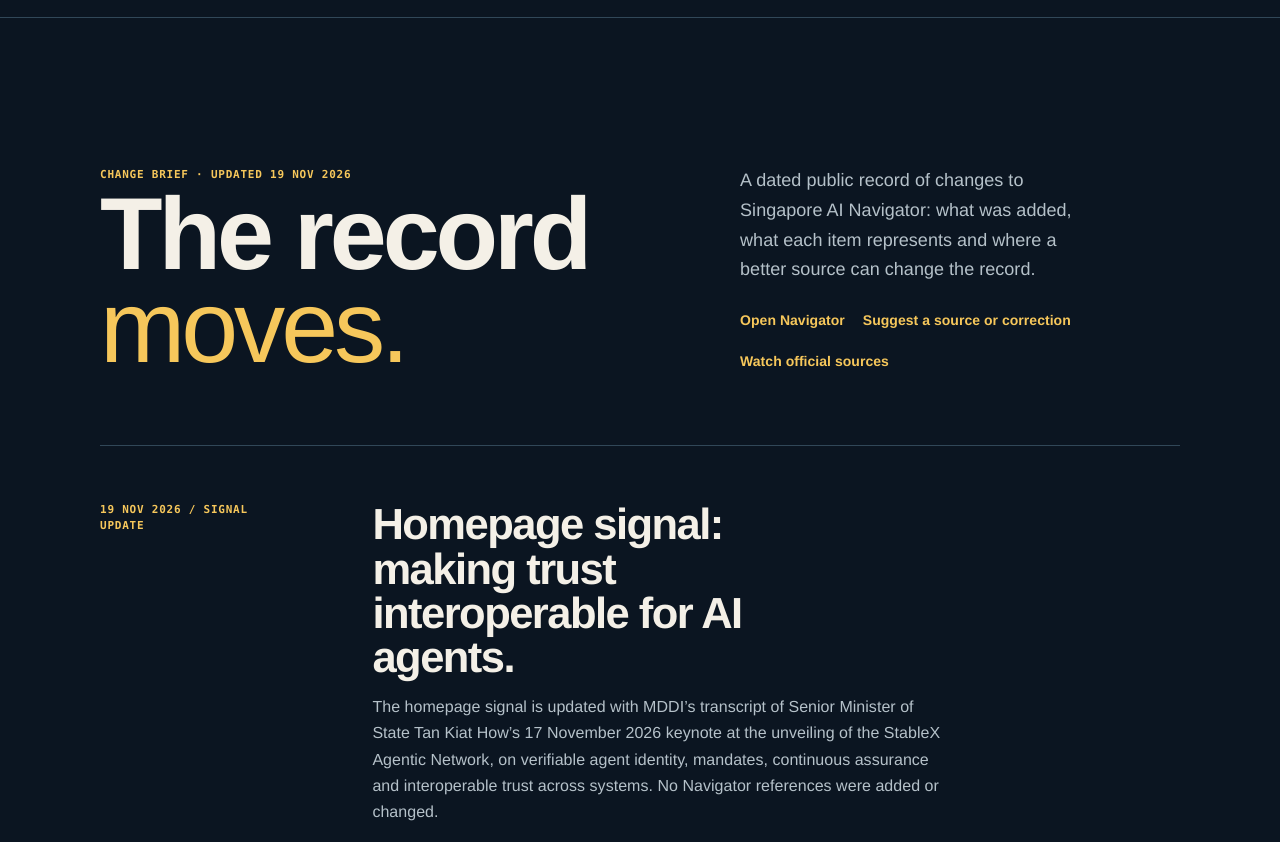
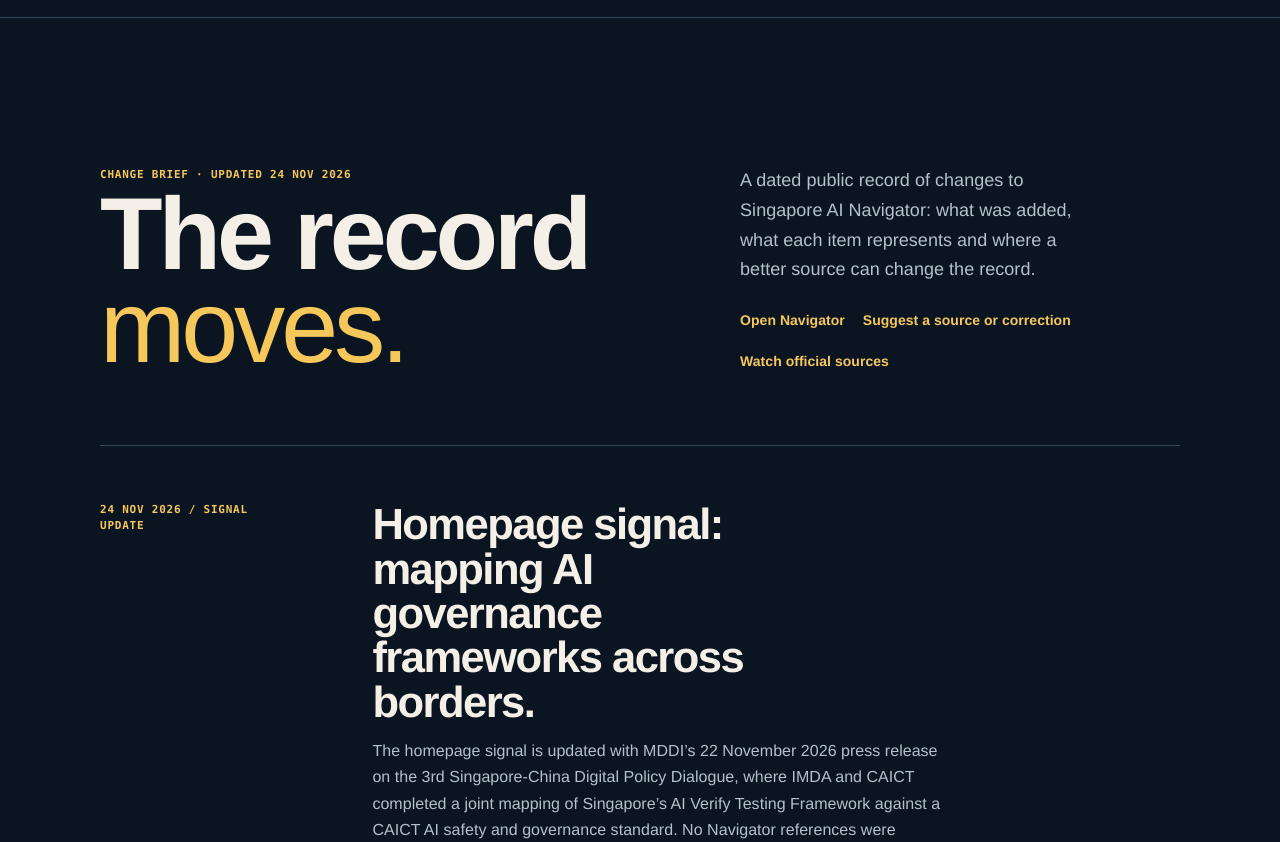
Before and after one commit to jtsgai/superintelligencesg-com, a plain HTML site: page changelog.html in a window 1280 px wide. Shown: the part 90-932 px from the top of the page. Drawn offline with Linux system fonts and the light colour scheme; no server answers.

Commit message:
Homepage signal: mapping AI governance frameworks across borders (MDDI 22 Nov 2026) + Change Brief

```diff
--- a/changelog.html
+++ b/changelog.html
@@ -15,8 +15,9 @@
 </head>
 <body id="top"><nav class="sisg-eco" aria-label="Superintelligence SG sites"><span class="sisg-eco__label">Singapore's open SI ecosystem</span><ul class="sisg-eco__list"><li><a href="https://superintelligencesg.si">Gateway<span>.si</span></a></li><li><a href="https://superintelligencesg.com" aria-current="page">Navigator<span>.com</span></a></li><li><a href="https://superintelligencesg.org">Commons<span>.org</span></a></li><li><a href="https://superintelligencesg.ai">Lab<span>.ai</span></a></li></ul></nav>
   <header class="header"><a class="brand" href="https://superintelligencesg.com" aria-label="Superintelligence SG home"><img class="brand-logo" src="assets/logo-com.svg" alt="Superintelligence SG Navigator logo">SUPERINTELLIGENCE SG <span class="domain">.COM</span></a><nav class="nav" aria-label="Site navigation"><a href="https://superintelligencesg.com">Home</a><a href="https://superintelligencesg.ai">Lab</a><a href="https://superintelligencesg.org">Commons</a><a href="about.html">About</a></nav></header>
-  <main><div class="shell"><section class="lede"><div><time class="issue" datetime="2026-11-19">Change Brief · Updated 19 Nov 2026</time><h1>The record <strong>moves.</strong></h1></div><div><p>A dated public record of changes to Singapore AI Navigator: what was added, what each item represents and where a better source can change the record.</p><div class="issue-links"><a href="directory.html">Open Navigator</a><a href="source-desk.html">Suggest a source or correction</a><a href="source-radar.html">Watch official sources</a></div></div></section>
+  <main><div class="shell"><section class="lede"><div><time class="issue" datetime="2026-11-24">Change Brief · Updated 24 Nov 2026</time><h1>The record <strong>moves.</strong></h1></div><div><p>A dated public record of changes to Singapore AI Navigator: what was added, what each item represents and where a better source can change the record.</p><div class="issue-links"><a href="directory.html">Open Navigator</a><a href="source-desk.html">Suggest a source or correction</a><a href="source-radar.html">Watch official sources</a></div></div></section>
   <section class="brief" aria-label="Change Brief entries">
+    <article class="entry"><time class="date" datetime="2026-11-24">24 Nov 2026 / Signal update</time><div><h2>Homepage signal: mapping AI governance frameworks across borders.</h2><p>The homepage signal is updated with MDDI’s 22 November 2026 press release on the 3rd Singapore-China Digital Policy Dialogue, where IMDA and CAICT completed a joint mapping of Singapore’s AI Verify Testing Framework against a CAICT AI safety and governance standard. No Navigator references were added or changed.</p><div class="evidence-line"><span>Official source linked</span><span>Review date visible</span></div><p><a href="index.html#october-signal">Read the homepage signal ↗</a> · <a href="https://www.mddi.gov.sg/newsroom/singapore-and-china-advance-digital-cooperation-at-3rd-singapore-china-digital-policy-dialogue/">Read the MDDI press release ↗</a></p></div></article>
     <article class="entry"><time class="date" datetime="2026-11-19">19 Nov 2026 / Signal update</time><div><h2>Homepage signal: making trust interoperable for AI agents.</h2><p>The homepage signal is updated with MDDI’s transcript of Senior Minister of State Tan Kiat How’s 17 November 2026 keynote at the unveiling of the StableX Agentic Network, on verifiable agent identity, mandates, continuous assurance and interoperable trust across systems. No Navigator references were added or changed.</p><div class="evidence-line"><span>Official source linked</span><span>Review date visible</span></div><p><a href="index.html#october-signal">Read the homepage signal ↗</a> · <a href="https://www.mddi.gov.sg/newsroom/keynote-address-by-sms-tan-kiat-how-at-the-unveiling-of-stablex-agentic-network/">Read the MDDI keynote ↗</a></p></div></article>
     <article class="entry"><time class="date" datetime="2026-11-16">16 Nov 2026 / Signal update</time><div><h2>Homepage signal: from individual AI use to enterprise adoption.</h2><p>The homepage signal is updated with MDDI’s transcript of Minister Josephine Teo’s 13 November 2026 remarks in Washington DC on moving from individual AI use to enterprise adoption, OpenAI’s and Anthropic’s growing presence in Singapore and the planned ASEAN AI for All programme, and with MDDI’s 4 November 2026 written answer on entry-level tech hiring and Bridge2Tech. No Navigator references were added or changed.</p><div class="evidence-line"><span>Official source linked</span><span>Review date visible</span></div><p><a href="index.html#october-signal">Read the homepage signal ↗</a> · <a href="https://www.mddi.gov.sg/newsroom/opening-remarks-by-minister-josephine-teo-at-us-asean-business-council--usabc--and-us-chamber-of-commerce--uscc--roundtable-in-washington-dc/">Read the MDDI transcript ↗</a></p></div></article>
     <article class="entry"><time class="date" datetime="2026-11-14">14 Nov 2026 / Evidence ledger</time><div><h2>Seven source-checked references added.</h2><p>Navigator adds seven references, each checked against its source on 14 November 2026: MARVEL-AI, Champions of AI, AntiScam Pango, the Dassault Systèmes ASEAN Industrial AI Virtual Twin Lab, Ailytics, the NTU–Canaan Green Intelligent Compute Collaboration and SUTD CoLab. Ailytics is described from the company's own announcement. The homepage signal is updated with METI's 27 October 2026 SWITCH speech, MDDI's 4 November 2026 parliamentary replies and the 5 November 2026 GovTech STACK address.</p><div class="evidence-line"><span>Official source linked</span><span>Review date visible</span></div><p><a href="directory.html?source=public">Browse the evidence records ↗</a> · <a href="index.html#october-signal">Read the homepage signal ↗</a></p></div></article>
```
Also changed, not shown: dist/changelog.html (+2 -1 lines), dist/index.html (+1 -1 lines), index.html (+1 -1 lines).
